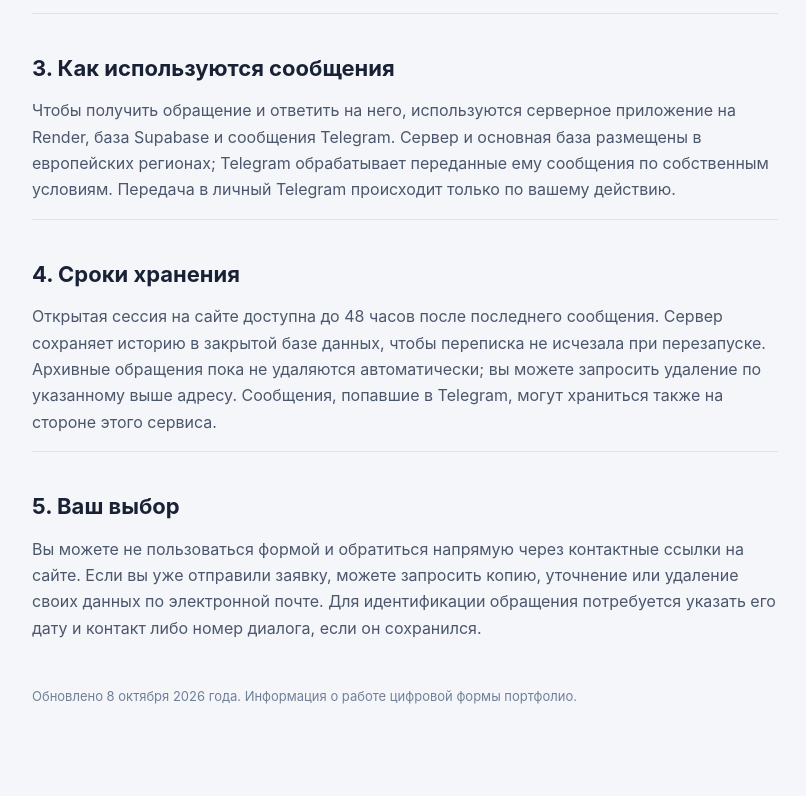
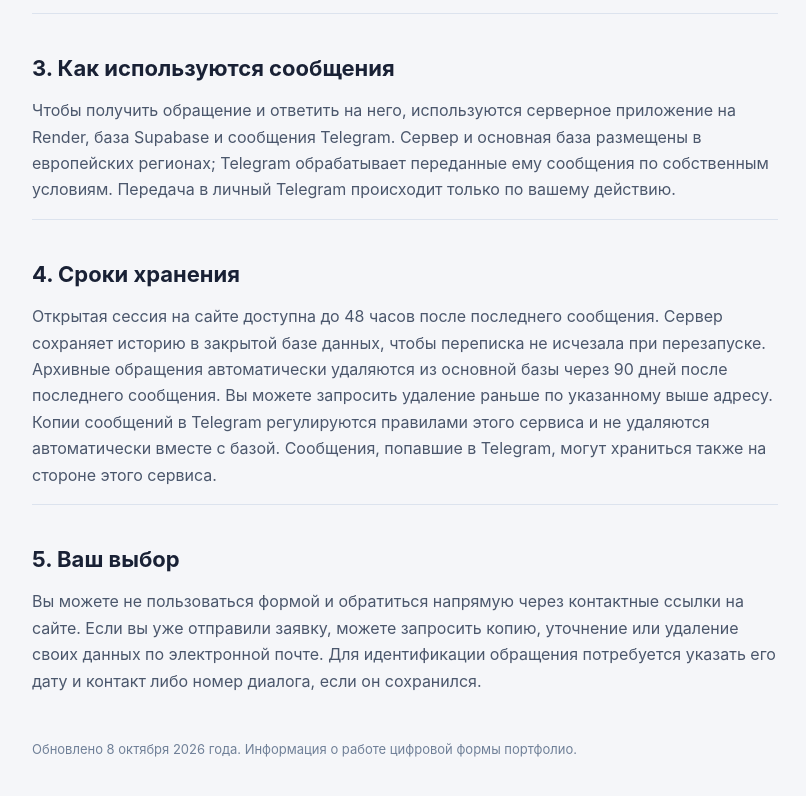
Before and after one commit to aderpil21-source/portfolio, a website: page privacy.html in a window 1280 px wide. Shown: the part 801-1597 px from the top of the page, without its empty margins (235-1041 px from the left). Drawn offline with Linux system fonts and the light colour scheme.

Commit message:
Disclose automated 90-day chat retention and Telegram copy limitation

```diff
--- a/privacy.html
+++ b/privacy.html
@@ -17,7 +17,7 @@
 <section><h2>1. Кому передаются данные</h2><p>Сообщения предназначены Денису Кацу для ответа на вопросы об услугах и сотрудничестве. По вопросам обработки и удаления данных пишите на <a href="mailto:oxcidix@gmail.com">oxcidix@gmail.com</a>.</p></section>
 <section><h2>2. Что сохраняется</h2><p>Если вы добровольно отправляете заявку, сохраняются выбранная тема, текст сообщения, указанные вами имя или название компании и контакт (если указаны), а также история ответов в рамках чата. Для защиты от злоупотреблений временно обрабатываются технические данные запросов.</p></section>
 <section><h2>3. Как используются сообщения</h2><p>Чтобы получить обращение и ответить на него, используются серверное приложение на Render, база Supabase и сообщения Telegram. Сервер и основная база размещены в европейских регионах; Telegram обрабатывает переданные ему сообщения по собственным условиям. Передача в личный Telegram происходит только по вашему действию.</p></section>
-<section><h2>4. Сроки хранения</h2><p>Открытая сессия на сайте доступна до 48 часов после последнего сообщения. Сервер сохраняет историю в закрытой базе данных, чтобы переписка не исчезала при перезапуске. Архивные обращения пока не удаляются автоматически; вы можете запросить удаление по указанному выше адресу. Сообщения, попавшие в Telegram, могут храниться также на стороне этого сервиса.</p></section>
+<section><h2>4. Сроки хранения</h2><p>Открытая сессия на сайте доступна до 48 часов после последнего сообщения. Сервер сохраняет историю в закрытой базе данных, чтобы переписка не исчезала при перезапуске. Архивные обращения автоматически удаляются из основной базы через 90 дней после последнего сообщения. Вы можете запросить удаление раньше по указанному выше адресу. Копии сообщений в Telegram регулируются правилами этого сервиса и не удаляются автоматически вместе с базой. Сообщения, попавшие в Telegram, могут храниться также на стороне этого сервиса.</p></section>
 <section><h2>5. Ваш выбор</h2><p>Вы можете не пользоваться формой и обратиться напрямую через контактные ссылки на сайте. Если вы уже отправили заявку, можете запросить копию, уточнение или удаление своих данных по электронной почте. Для идентификации обращения потребуется указать его дату и контакт либо номер диалога, если он сохранился.</p></section>
 <footer>Обновлено 8 октября 2026 года. Информация о работе цифровой формы портфолио.</footer>
 </main></body></html>
```
